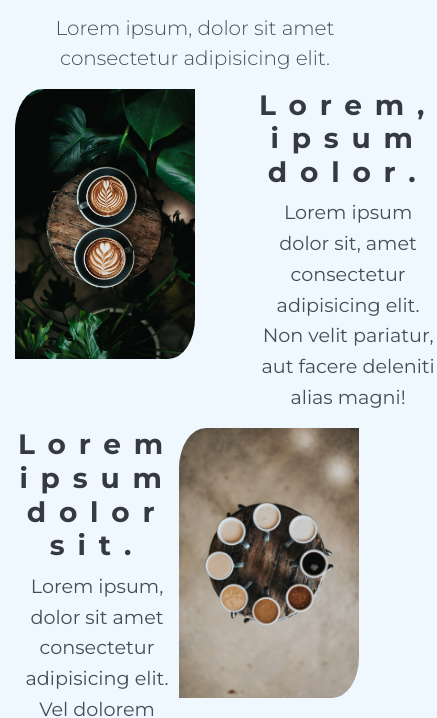
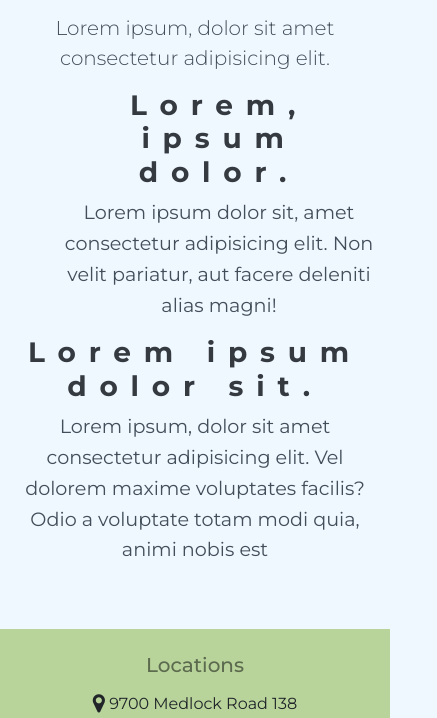
Before and after one commit to Dina2703/my-project, a website: page about.html in a window 390 px wide. Shown: the part 386-1104 px from the top of the page, 437 px wide, since content can reach past the window. Drawn offline with nearby package versions, Linux system fonts and the light colour scheme; files that its build step writes are made by us from their sources; files whose address does not match are found by name.

Commit message:
correction

```diff
--- a/about.html
+++ b/about.html
@@ -64,7 +64,7 @@
         <div class="row row-content align-items-center">
             <div class="col">
                 <div class="media">
-                    <img class="mr-3 w-50 " src="/img/coffee-cups.jpeg" alt="coffee cups"/>
+                    <img class="mr-3 w-50 d-none d-md-block" src="/img/coffee-cups.jpeg" alt="coffee cups"/>
                     <div class="media-body align-self-center ml-5 " >
                         <h3 class="text-center text-dark font-weight-bold">Lorem, ipsum dolor.</h3>
                         <p class="text-center">Lorem ipsum dolor sit, amet consectetur adipisicing elit. Non velit pariatur, aut facere deleniti alias magni! <span class="escape d-none d-lg-inline">Sequi similique rem quia tempore iusto maxime ducimus natus, quod reprehenderit officiis dolorum dignissimos?
@@ -81,7 +81,7 @@
                 <h3 class="text-center text-dark font-weight-bold">Lorem ipsum dolor sit.</h3>
                 <p class="text-center">Lorem ipsum, dolor sit amet consectetur adipisicing elit. Vel dolorem maxime voluptates facilis? Odio a voluptate totam modi quia, animi nobis est <span class="escape d-none d-lg-inline">fugiat error repudiandae nesciunt perspiciatis ratione debitis ipsum hic adipisci molestias quisquam et nemo!</span></p>
             </div>
-                    <img class="mr-3 w-50" src="/img/coffee-cups2.jpeg" alt="coffee cups"/>
+                    <img class="mr-3 w-50 d-none d-md-block" src="/img/coffee-cups2.jpeg" alt="coffee cups"/>
                 </div>
             </div>
         </div>
```
